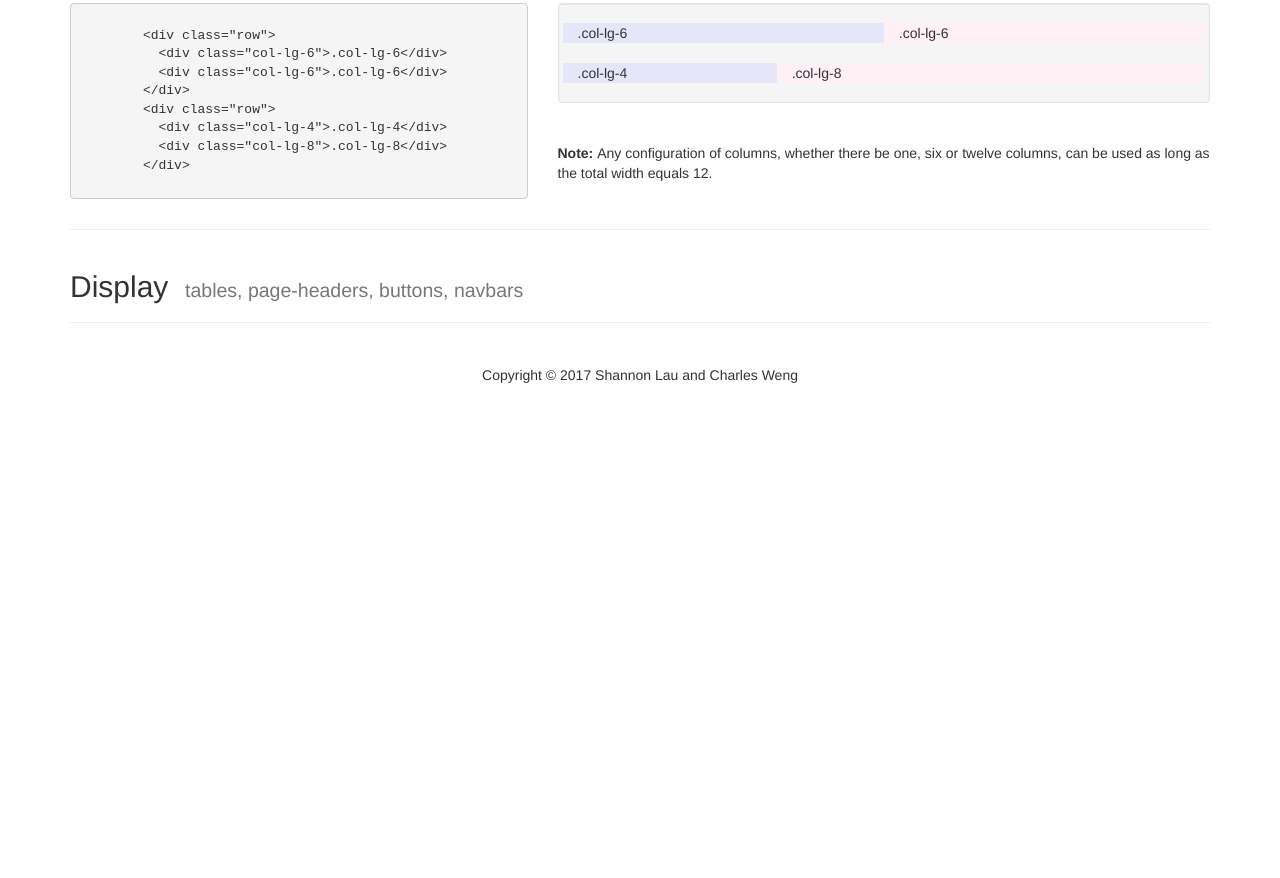
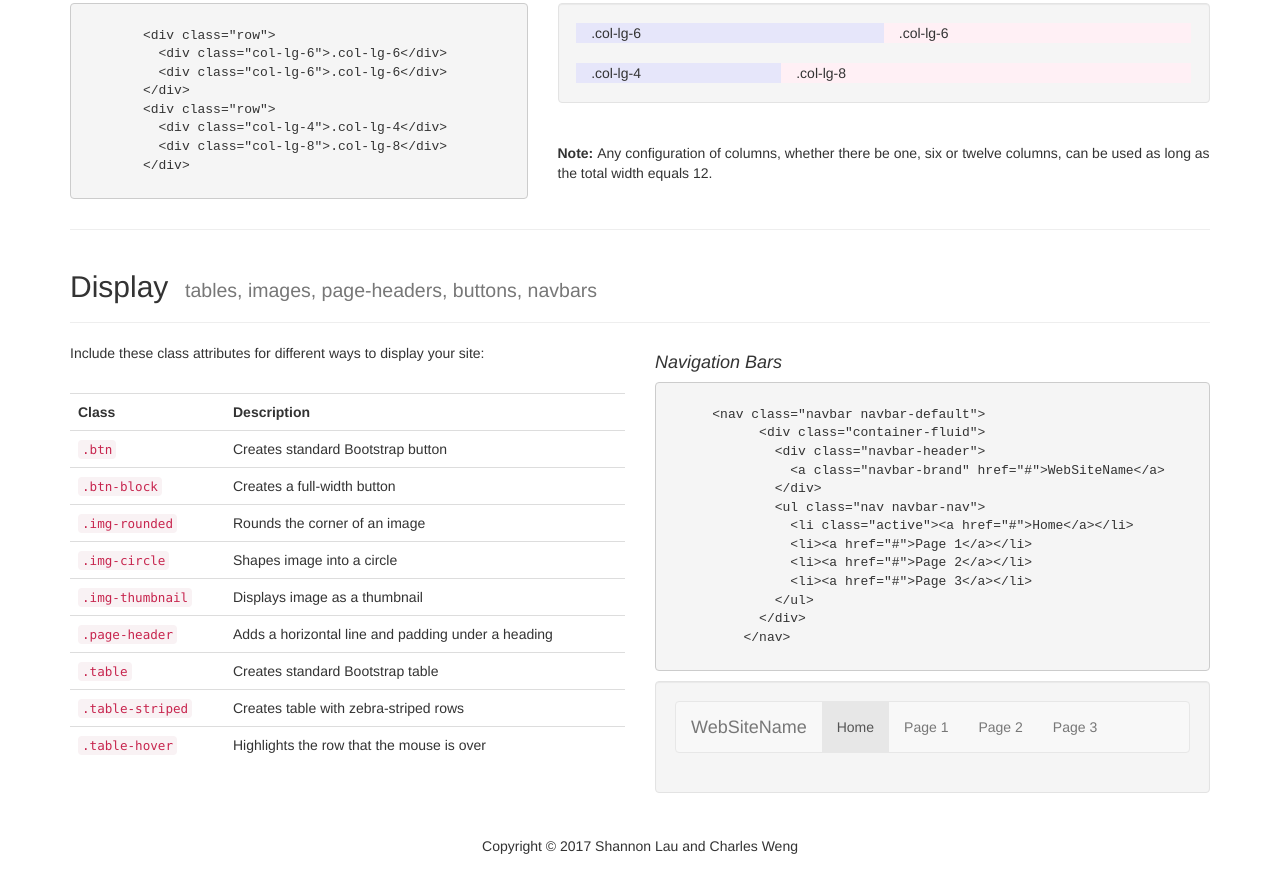
Before and after one commit to slau8/12-softdev, a plain HTML site: page index.html in a window 1280 px wide. Shown: the part 1948-2826 px from the top of the page. Before the commit the page ends 2356 px from the top, so only its background shows below. Drawn offline with nearby package versions, Linux system fonts and the light colour scheme.

Commit message:
finished display...maybe done???

```diff
--- a/index.html
+++ b/index.html
@@ -67,7 +67,7 @@
       <div class="row">
         <div class="col-lg-6">
           <p>
-            Include these tags or class attributes to format your text:
+            Include these tags or class attributes to format text:
           </p>
           <br>
           <table class="table">
@@ -126,6 +126,8 @@
           </div>
         </div>
       </div>
+
+
       <div id="layout"></div>
       <hr>
       <div class="page-header">
@@ -164,7 +166,7 @@
         </div></xmp></pre>
         </div>
         <div class="col-lg-7">
-          <div class="well">
+          <div class="well" id="well">
             <div class="row">
               <div class="col-lg-6" style="background-color:lavender;">.col-lg-6</div>
               <div class="col-lg-6" style="background-color:lavenderblush;">.col-lg-6</div>
@@ -180,10 +182,93 @@
           </p>
         </div>
       </div>
+
+
       <div id="display"></div>
       <hr>
       <div class="page-header">
-        <h2>Display&nbsp;&nbsp;<small>tables, page-headers, buttons, navbars</small></h2>
+        <h2>Display&nbsp;&nbsp;<small>tables, images, page-headers, buttons, navbars</small></h2>
+      </div>
+      <div class="row">
+        <div class="col-lg-6">
+          <p>
+            Include these class attributes for different ways to display your site:
+          </p>
+          <br>
+          <table class="table">
+            <tr>
+              <th>Class</th>
+              <th>Description</th>
+            </tr>
+            <tr>
+              <td><code>.btn</code></td>
+              <td>Creates standard Bootstrap button</td>
+            </tr>
+            <tr>
+              <td><code>.btn-block</code></td>
+              <td>Creates a full-width button</td>
+            </tr>
+            <tr>
+              <td><code>.img-rounded</code></td>
+              <td>Rounds the corner of an image</td>
+            </tr>
+            <tr>
+              <td><code>.img-circle</code></td>
+              <td>Shapes image into a circle</td>
+            </tr>
+            <tr>
+              <td><code>.img-thumbnail</code></td>
+              <td>Displays image as a thumbnail</td>
+            </tr>
+            <tr>
+              <td><code>.page-header</code></td>
+              <td>Adds a horizontal line and padding under a heading</td>
+            </tr>
+            <tr>
+              <td><code>.table</code></td>
+              <td>Creates standard Bootstrap table</td>
+            </tr>
+            <tr>
+              <td><code>.table-striped</code></td>
+              <td>Creates table with zebra-striped rows</td>
+            </tr>
+            <tr>
+              <td><code>.table-hover</code></td>
+              <td>Highlights the row that the mouse is over</td>
+            </tr>
+          </table>
+        </div>
+        <div class="col-lg-6">
+          <h4>Navigation Bars</h4>
+          <pre><xmp>      <nav class="navbar navbar-default">
+            <div class="container-fluid">
+              <div class="navbar-header">
+                <a class="navbar-brand" href="#">WebSiteName</a>
+              </div>
+              <ul class="nav navbar-nav">
+                <li class="active"><a href="#">Home</a></li>
+                <li><a href="#">Page 1</a></li>
+                <li><a href="#">Page 2</a></li>
+                <li><a href="#">Page 3</a></li>
+              </ul>
+            </div>
+          </nav></xmp></pre>
+          <div class="well">
+            <nav class="navbar navbar-default">
+              <div class="container-fluid">
+                <div class="navbar-header">
+                  <a class="navbar-brand" href="#display">WebSiteName</a>
+                </div>
+                <ul class="nav navbar-nav">
+                  <li class="active"><a href="#display">Home</a></li>
+                  <li><a href="#display">Page 1</a></li>
+                  <li><a href="#display">Page 2</a></li>
+                  <li><a href="#display">Page 3</a></li>
+                </ul>
+              </div>
+            </nav>
+          </div>
+        </div>
       </div>
 
 
--- a/styles.css
+++ b/styles.css
@@ -17,6 +17,10 @@ h4 {
   font-style: italic;
 }
 
+#well {
+  padding-left: 5%;
+  padding-right: 5%;
+}
 .footer {
   padding: 2%;
 }
```
Also changed, not shown: content.txt.
